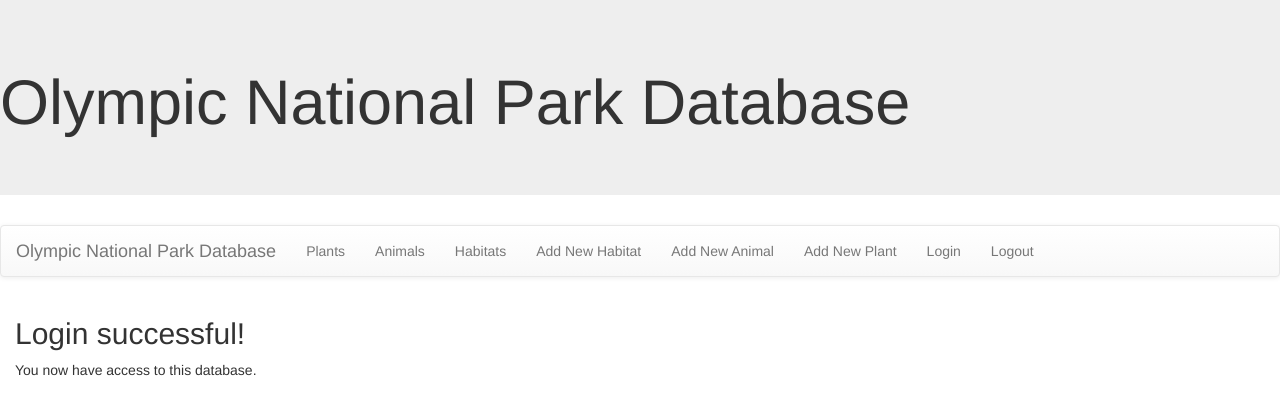
After one commit to dungtomcao/olympark, a Django app: page /parkapp/loginmessage/ in a window 1280 px wide. The commit adds this page. Shown: the top 415 px of the page. Run offline with Django 3.2, Linux system fonts and the light colour scheme; some libraries are stand-ins or nearby versions.

Commit message:
Add login and logout authentication

```diff
--- a/opark/settings.py
+++ b/opark/settings.py
@@ -124,3 +124,5 @@ USE_TZ = True
 # https://docs.djangoproject.com/en/3.1/howto/static-files/
 
 STATIC_URL = '/static/'
+LOGIN_REDIRECT_URL='loginmessage'
+LOGOUT_REDIRECT_URL='logoutmessage'
--- a/opark/urls.py
+++ b/opark/urls.py
@@ -19,4 +19,5 @@ from django.urls import path, include
 urlpatterns = [
     path('admin/', admin.site.urls),
     path('parkapp/', include ('parkapp.urls')),
+    path('accounts/', include('django.contrib.auth.urls')),
 ]
--- a/parkapp/templates/base.html
+++ b/parkapp/templates/base.html
@@ -22,6 +22,8 @@
 <li><a href="{% url 'newhabitat' %}">Add New Habitat</a></li>
 <li><a href="{% url 'newanimal' %}">Add New Animal</a></li>
 <li><a href="{% url 'newplant' %}">Add New Plant</a></li>
+<li><a href="{% url 'login' %}">Login</a></li>
+<li><a href="{% url 'logout' %}">Logout</a></li>
 </ul>
 </div>
 </nav>
--- /dev/null
+++ b/parkapp/templates/registration/loginmessage.html
@@ -0,0 +1,7 @@
+{% extends 'base.html' %}
+{% block content %}
+
+<h2>Login successful!</h2>
+<p>You now have access to this database.</p>
+
+{% endblock %}
--- a/parkapp/urls.py
+++ b/parkapp/urls.py
@@ -10,5 +10,7 @@ urlpatterns = [
     path('newhabitat/', views.newhabitat, name='newhabitat'),
     path('newanimal/', views.newanimal, name='newanimal'),
     path('newplant/', views.newplant, name='newplant'),
+    path('loginmessage/', views.loginmessage, name='loginmessage'),
+    path('logoutmessage/', views.logoutmessage, name='logoutmessage'),
 
 ]
--- a/parkapp/views.py
+++ b/parkapp/views.py
@@ -3,6 +3,7 @@ from datetime import datetime
 from .models import Plant, Animal, Habitat
 from django.urls import reverse, reverse_lazy
 from .forms import HabitatForm, AnimalForm, PlantForm
+from django.contrib.auth.decorators import login_required
 # Create your views here.
 def index(request):
     return render(request, 'parkapp/index.html')
@@ -31,6 +32,7 @@ this is similar to id 2,3,4,...
 
 I don't know how to fix this problem, please help '''
 
+@login_required
 def newhabitat(request):
     form=HabitatForm
     if request.method=='POST':
@@ -43,6 +45,7 @@ def newhabitat(request):
         form=HabitatForm()
     return render(request, 'parkapp/newhabitat.html', {'form' : form})
 
+@login_required
 def newanimal(request):
     form=AnimalForm
     if request.method=='POST':
@@ -55,6 +58,7 @@ def newanimal(request):
         form=AnimalForm()
     return render(request, 'parkapp/newanimal.html', {'form' : form})
 
+@login_required
 def newplant(request):
     form=PlantForm
     if request.method=='POST':
@@ -66,3 +70,9 @@ def newplant(request):
     else:
         form=PlantForm()
     return render(request, 'parkapp/newplant.html', {'form' : form})
+
+def loginmessage(request):
+    return render(request,'registration/loginmessage.html')
+
+def logoutmessage(request):
+    return render(request,'registration/logoutmessage.html')
```
Also changed, not shown: parkapp/templates/registration/login.html (added, +11 -0 lines), parkapp/templates/registration/logoutmessage.html (added, +7 -0 lines).
